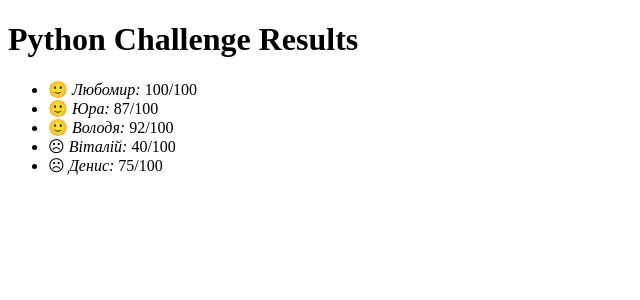
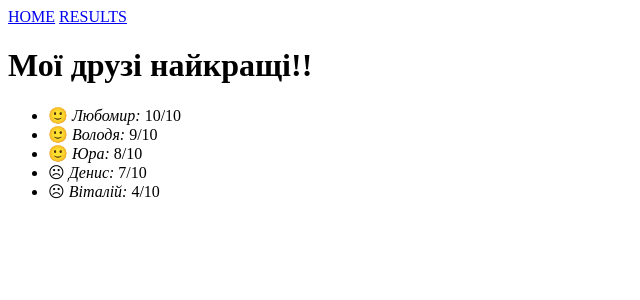
Before and after one commit to vova2030/Flask, a Flask app: page /results in a window 1280 px wide. Shown: the top 300 px of the page, without its empty margins (0-640 px from the left). Run offline with Flask 3, Linux system fonts and the light colour scheme.

Commit message:
Update 1.0.3

```diff
--- a/app.py
+++ b/app.py
@@ -4,24 +4,24 @@ app = Flask(__name__)
 
 @app.route("/")
 def home():
-    return render_template("base.html", title="Jinja and Flask")
+    return render_template("base.html", title="Моя сторінка")
 
 
-max_score = 100
-test_name = "Python Challenge"
+max_score = 10
+test_name = "Мої друзі"
 students = [
-    {"name": "Любомир", "score": 100},
-    {"name": "Юра", "score": 87},
-    {"name": "Володя", "score": 92},
-    {"name": "Віталій", "score": 40},
-    {"name": "Денис", "score": 75},
+    {"name": "Любомир", "score": 10},
+    {"name": "Юра", "score": 8},
+    {"name": "Володя", "score": 9},
+    {"name": "Віталій", "score": 4},
+    {"name": "Денис", "score": 7},
 ]
 
 
 @app.route("/results")
 def results():
     context = {
-        "title": "Results",
+        "title": "найкращі!!",
         "students": students,
         "test_name": test_name,
         "max_score": max_score,
--- /dev/null
+++ b/templates/_navigation.html
@@ -0,0 +1,7 @@
+{# templates/_navigation.html #}
+
+<nav>
+{% for menu_item in ["home", "results"]%}
+    <a href="{{ url_for(menu_item) }}">{{ menu_item|upper }}</a>
+{% endfor %}
+</nav>
--- a/templates/base.html
+++ b/templates/base.html
@@ -4,10 +4,16 @@
 <html lang="en">
 <head>
     <meta charset="utf-8">
-    <title>{{ title }}</title>
+    <title>{% block title %}{{ title }}{% endblock title %}</title>
 </head>
 
 <body>
-    <h1>Welcome to {{ title }}!</h1>
+    <header>
+        {% include "_navigation.html" %}
+    </header>
+    {% block content %}
+        <h1>Вітаю на {{ title }}!</h1>
+        <h2>Тут є мої друзі</h2>
+    {% endblock content %}
 </body>
 </html>
--- a/templates/results.html
+++ b/templates/results.html
@@ -1,4 +1,6 @@
 {# templates/results.html #}
+
+{% extends "base.html"%}
 
 <!DOCTYPE html>
 <html lang="en">
@@ -8,14 +10,19 @@
 </head>
 
 <body>
+    {% block content%}
     <h1>{{ test_name }} {{ title }}</h1>
     <ul>
-    {% for student in students %}
+    {# ... #}
+    {% for student in students|sort(attribute="name")
+    |sort(attribute="score", reverse=true) %}
         <li>
-            {% if student.score > 80 %}🙂{% else %}☹{% endif %}
+            {% if student.score > 7 %}🙂{% else %}☹{% endif %}
             <em>{{ student.name }}:</em> {{ student.score }}/{{ max_score }}
         </li>
+    {# ... #}
     {% endfor %}
     </ul>
+    {% endblock content%}
 </body>
 </html>
```
Also changed, not shown: templateFiles/index.html (deleted, +0 -13 lines), 1 other file.
